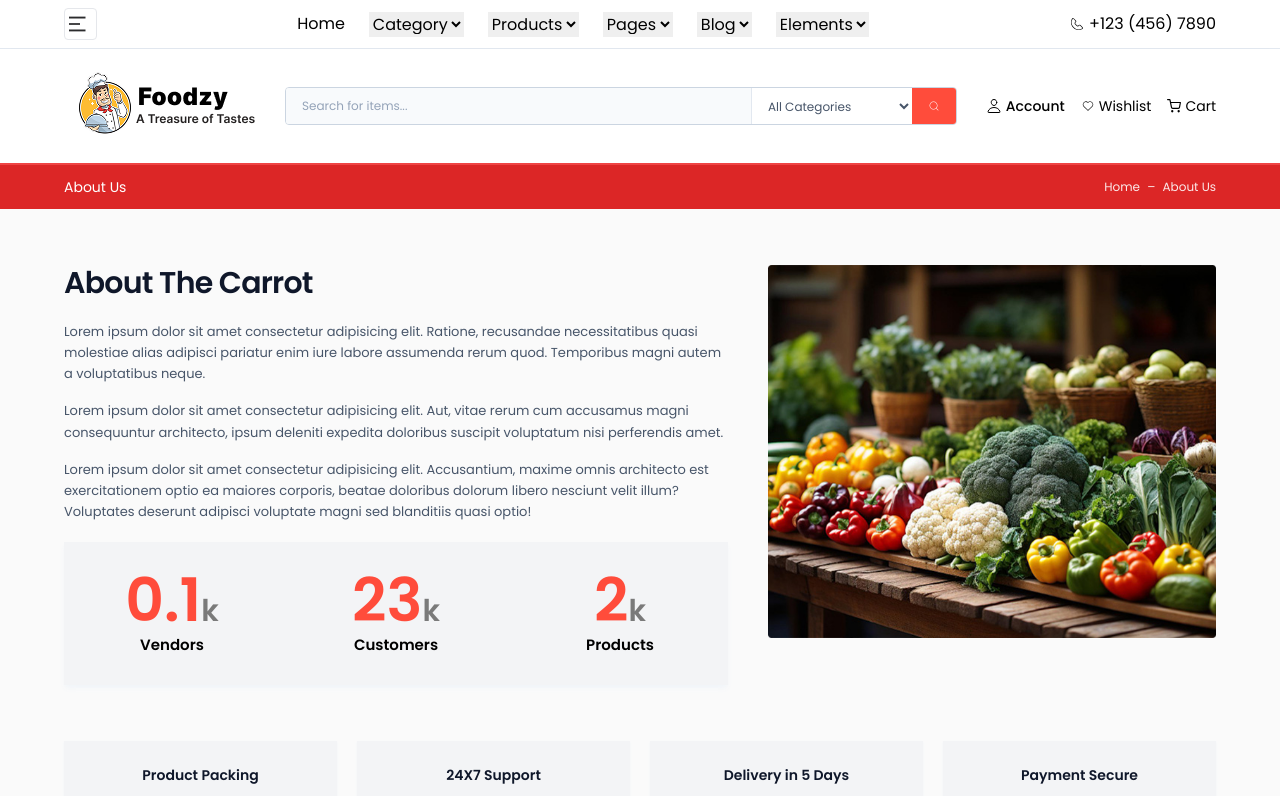
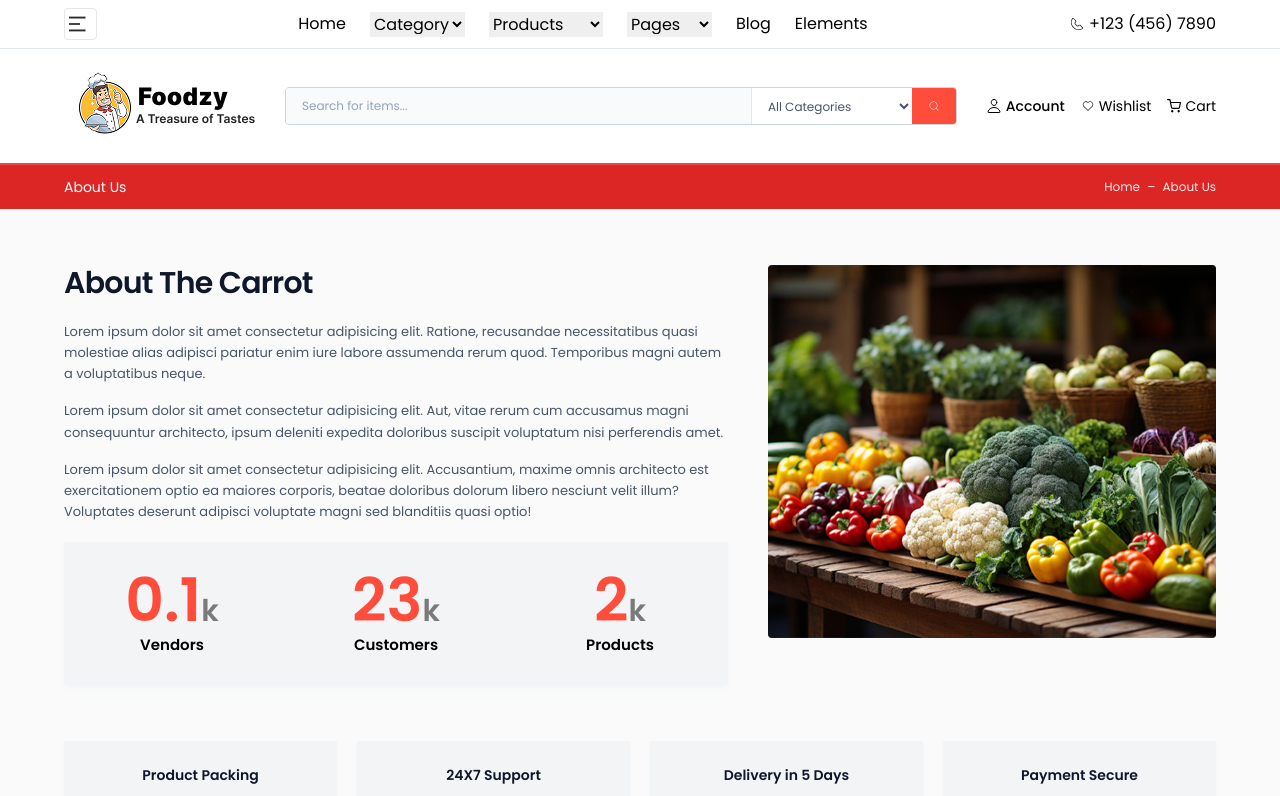
Before and after one commit to ahad184/Tteokbokki, a React (Vite) app: page /about in a window 1280 px wide. Shown: the top 796 px of the page. Built offline with nearby package versions, Linux system fonts and the light colour scheme.

Commit message:
updated top  bar

```diff
--- a/src/components/layout/Navbar.tsx
+++ b/src/components/layout/Navbar.tsx
@@ -1,11 +1,11 @@
-import React from 'react';
-import { Link } from 'react-router-dom';
-import { useAppSelector, useAppDispatch } from '../../app/hooks';
-import { logout } from '../../feature/auth/authSlice';
-import { FiShoppingCart } from 'react-icons/fi';
-import { CiHeart } from 'react-icons/ci';
-import { IoPersonOutline } from 'react-icons/io5';
-import { CiSearch } from 'react-icons/ci';
+import React from "react";
+import { Link } from "react-router-dom";
+import { useAppSelector, useAppDispatch } from "../../app/hooks";
+import { logout } from "../../feature/auth/authSlice";
+import { FiShoppingCart } from "react-icons/fi";
+import { CiHeart } from "react-icons/ci";
+import { IoPersonOutline } from "react-icons/io5";
+import { CiSearch } from "react-icons/ci";
 
 const Navbar: React.FC = () => {
   const dispatch = useAppDispatch();
@@ -49,19 +49,19 @@ const Navbar: React.FC = () => {
             {isAuthenticated ? (
               <>
                 <span className="text-sm">{user?.name}</span>
-                <button onClick={handleLogout} className="hover:text-blue-200">
+                <button onClick={handleLogout} className="hover:text-red-500">
                   Logout
                 </button>
               </>
             ) : (
-              <Link to="/login" className="hover:text-blue-200">
+              <Link to="/login" className="hover:text-red-500">
                 <div className="flex items-center gap-1">
                   <IoPersonOutline />
                   <p className="text-sm font-medium">Account</p>
                 </div>
               </Link>
             )}
-            <Link to="/wishlist" className="hover:text-blue-200 ">
+            <Link to="/wishlist" className="hover:text-red-500 ">
               <div className="flex items-center gap-1 text-sm ">
                 <div className="relative">
                   <CiHeart />
@@ -74,7 +74,7 @@ const Navbar: React.FC = () => {
                 <p>Wishlist</p>
               </div>
             </Link>
-            <Link to="/cart" className="hover:text-blue-200 ">
+            <Link to="/cart" className="hover:text-red-500 ">
               <div className="flex items-center gap-1 text-sm">
                 <div className="relative">
                   <FiShoppingCart />
--- a/src/components/layout/Topbar.tsx
+++ b/src/components/layout/Topbar.tsx
@@ -1,44 +1,63 @@
 import { FC } from "react";
 import { CiPhone } from "react-icons/ci";
-import { Link } from "react-router-dom";
+import { Link, useNavigate } from "react-router-dom";
 
 const Topbar: FC = () => {
+  const navigate = useNavigate();
+
   return (
     <div className="border-b border-slate-200">
-      <div className="mx-auto flex max-w-6xl items-center justify-between  py-2">
+      <div className="mx-auto flex max-w-6xl items-center justify-between py-2">
         <div className="border p-1 rounded">
           <img src="/assets/ui/Icon.png" alt="Icon" />
         </div>
+
         <div className="flex items-center space-x-6">
-          <Link to="/" className="hover:text-blue-200">
+          <Link to="/" className="hover:text-red-500">
             Home
           </Link>
-          <Link to="/" className="hover:text-blue-200">
-            <select className="outline-none">
-              <option>Category</option>
-            </select>
+
+          {/* Category */}
+          <select className="outline-none cursor-pointer">
+            <option>Category</option>
+          </select>
+
+          {/* Products */}
+          <select
+            className="outline-none cursor-pointer"
+            onChange={(e) => navigate(e.target.value)}
+            defaultValue=""
+          >
+            <option value="">
+              Products
+            </option>
+            <option value="/products">All Products</option>
+          </select>
+
+          {/* Pages */}
+          <select
+            className="outline-none cursor-pointer"
+            onChange={(e) => navigate(e.target.value)}
+            defaultValue=""
+          >
+            <option value="">
+              Pages
+            </option>
+            <option value="/login">Login</option>
+            <option value="/signup">Register</option>
+          </select>
+
+          {/* Blog */}
+          <Link to="/blog" className="hover:text-red-500">
+            Blog
           </Link>
-          <Link to="/products" className="hover:text-blue-200">
-            <select className="outline-none">
-              <option>Products</option>
-            </select>
-          </Link>
-          <Link to="/products" className="hover:text-blue-200">
-            <select className="outline-none">
-              <option>Pages</option>
-            </select>
-          </Link>
-          <Link to="/blog" className="hover:text-blue-200">
-            <select className="outline-none">
-              <option>Blog</option>
-            </select>
-          </Link>
-          <Link to="/about" className="hover:text-blue-200">
-            <select className="outline-none">
-              <option>Elements</option>
-            </select>
+
+          {/* Elements */}
+          <Link to="/about" className="hover:text-red-500">
+            Elements
           </Link>
         </div>
+
         <div>
           <span className="flex items-center gap-1">
             <CiPhone size={16} />
```
Also changed, not shown: src/pages/Product.tsx (+30 -67 lines).
